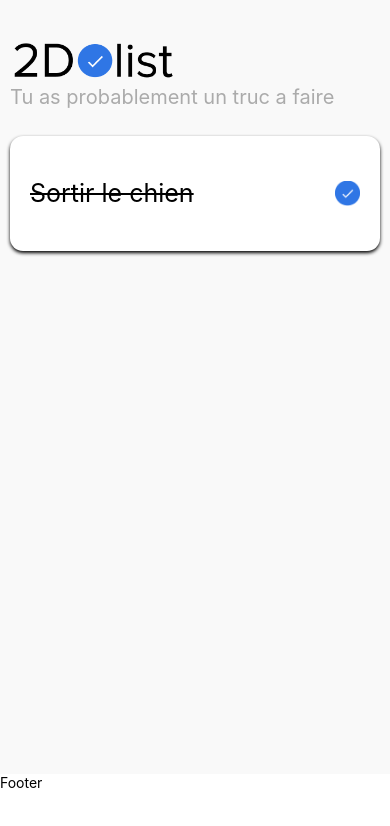
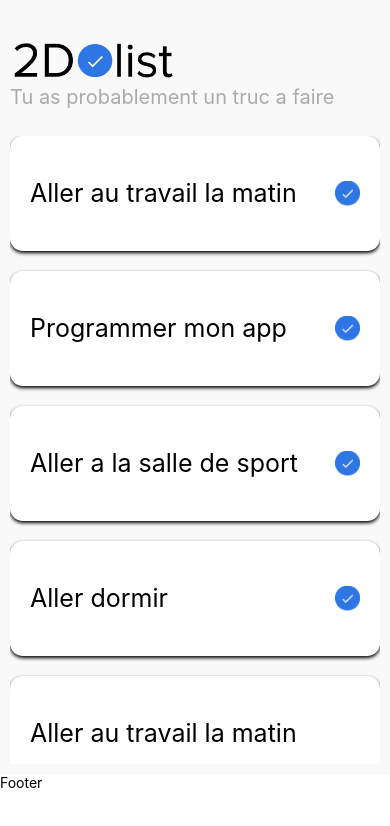
Before and after one commit to Al-aminedioubate/ToDoList, a React Native app: screen / in a window 390 px wide. Shown: the top 826 px of the page. Built offline with nearby package versions, Linux system fonts and the light colour scheme.

Commit message:
listes des taches terminer.

```diff
--- a/App.js
+++ b/App.js
@@ -1,16 +1,31 @@
 import { SafeAreaProvider, SafeAreaView } from "react-native-safe-area-context";
-import { Text, View } from "react-native";
+import { ScrollView, Text, View } from "react-native";
 import { s } from "./App.style";
 import { Header } from "./components/header";
 import { CardToDo } from "./components/CardTodo/cardTodo";
+import { useState } from "react";
 
-const TODO_LIST = [
-  { id: 1, title: "Sortir le chien", isCompleted: true },
-  { id: 2, title: "Aller chez le garagiste", isCompleted: true },
-  { id: 3, title: "Faire les courses", isCompleted: true },
-  { id: 4, title: "Appeler le veterinaire", isCompleted: true },
-];
 export default function App() {
+  const [todoList, setTodoList] = useState([
+    { id: 1, title: "Aller au travail la matin", isCompleted: true },
+    { id: 2, title: "Programmer mon app", isCompleted: true },
+    { id: 3, title: "Aller a la salle de sport", isCompleted: true },
+    { id: 4, title: "Aller dormir", isCompleted: true },
+    { id: 5, title: "Aller au travail la matin", isCompleted: false },
+    { id: 6, title: "Programmer mon app", isCompleted: true },
+    { id: 7, title: "Aller a la salle de sport", isCompleted: true },
+    { id: 8, title: "Aller dormir", isCompleted: false },
+  ]);
+
+  //La fonction permettant de retourner le tableau.
+  function renderTodoList() {
+    return todoList.map((todo) => (
+      <View style={s.cardItem} key={todo.id}>
+        <CardToDo todo={todo} />
+      </View>
+    ));
+  }
+
   return (
     <>
       <SafeAreaProvider>
@@ -19,7 +34,7 @@ export default function App() {
             <Header />
           </View>
           <View style={s.body}>
-            <CardToDo todo={TODO_LIST[0]} />
+            <ScrollView>{renderTodoList()}</ScrollView>
           </View>
         </SafeAreaView>
       </SafeAreaProvider>
--- a/App.style.js
+++ b/App.style.js
@@ -6,6 +6,10 @@ export const s = StyleSheet.create({
     flex: 1,
     padding: 10,
   },
+  cardItem:{
+    marginBottom:20,
+  },
+
   header: { flex: 1 },
 
   body: { flex: 5 },
--- a/components/CardTodo/cardTodo.jsx
+++ b/components/CardTodo/cardTodo.jsx
@@ -5,7 +5,7 @@ import checkImage from "../../assets/check.png";
 export function CardToDo({todo}){
     return (
         <TouchableOpacity style={s.card}>
-            <Text style={[s.txt, todo.isCompleted && {textDecorationLine:"line-through"}]}>{todo.title}</Text>
+            {<Text style={[s.txt, todo.isCompleted && {textDecorationLine:"none"}]}>{todo.title}</Text>}
             {todo.isCompleted && <Image style={s.img} source={checkImage} />}
         </TouchableOpacity>
     );
```
